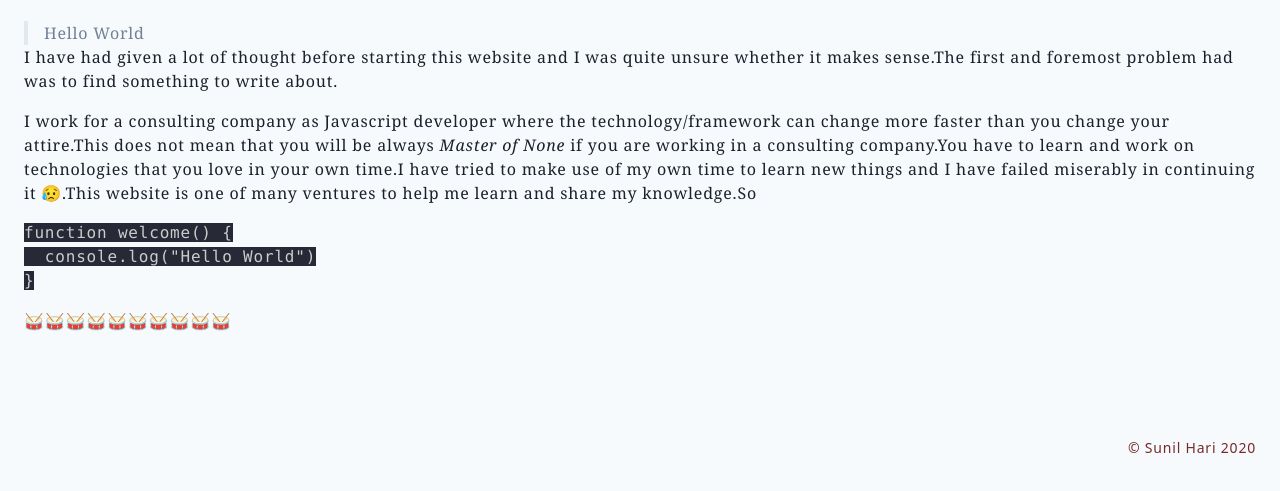
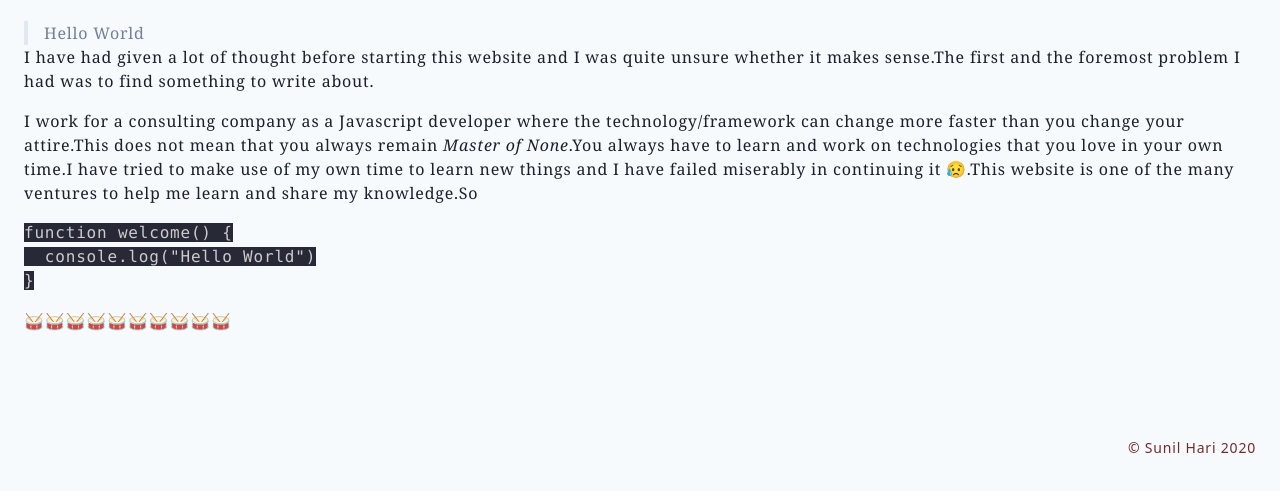
Before and after one commit to sunilhari/blog, a Gatsby site: page /first-post/ in a window 1280 px wide. Shown: the part 233-724 px from the top of the page. Built offline with nearby package versions, Linux system fonts and the light colour scheme; Gatsby itself is replaced by a stand-in of ours; some packages are replaced by stand-ins of ours; code samples lack their colours.

Commit message:
Fixing grammer mistakes

````diff
--- a/content/blog/first-post/index.md
+++ b/content/blog/first-post/index.md
@@ -7,9 +7,9 @@ categories: "General"
 
 > Hello World
 
-I have had given a lot of thought before starting this website and I was quite unsure whether it makes sense.The first and foremost problem had was to find something to write about.
+I have had given a lot of thought before starting this website and I was quite unsure whether it makes sense.The first and the foremost problem I had was to find something to write about.
 
-I work for a consulting company as Javascript developer where the technology/framework can change more faster than you change your attire.This does not mean that you will be always _Master of None_ if you are working in a consulting company.You have to learn and work on technologies that you love in your own time.I have tried to make use of my own time to learn new things and I have failed miserably in continuing it 😥.This website is one of many ventures to help me learn and share my knowledge.So
+I work for a consulting company as a Javascript developer where the technology/framework can change more faster than you change your attire.This does not mean that you always remain _Master of None_.You always have to learn and work on technologies that you love in your own time.I have tried to make use of my own time to learn new things and I have failed miserably in continuing it 😥.This website is one of the many ventures to help me learn and share my knowledge.So
 
 ```javascript
 function welcome() {
````
